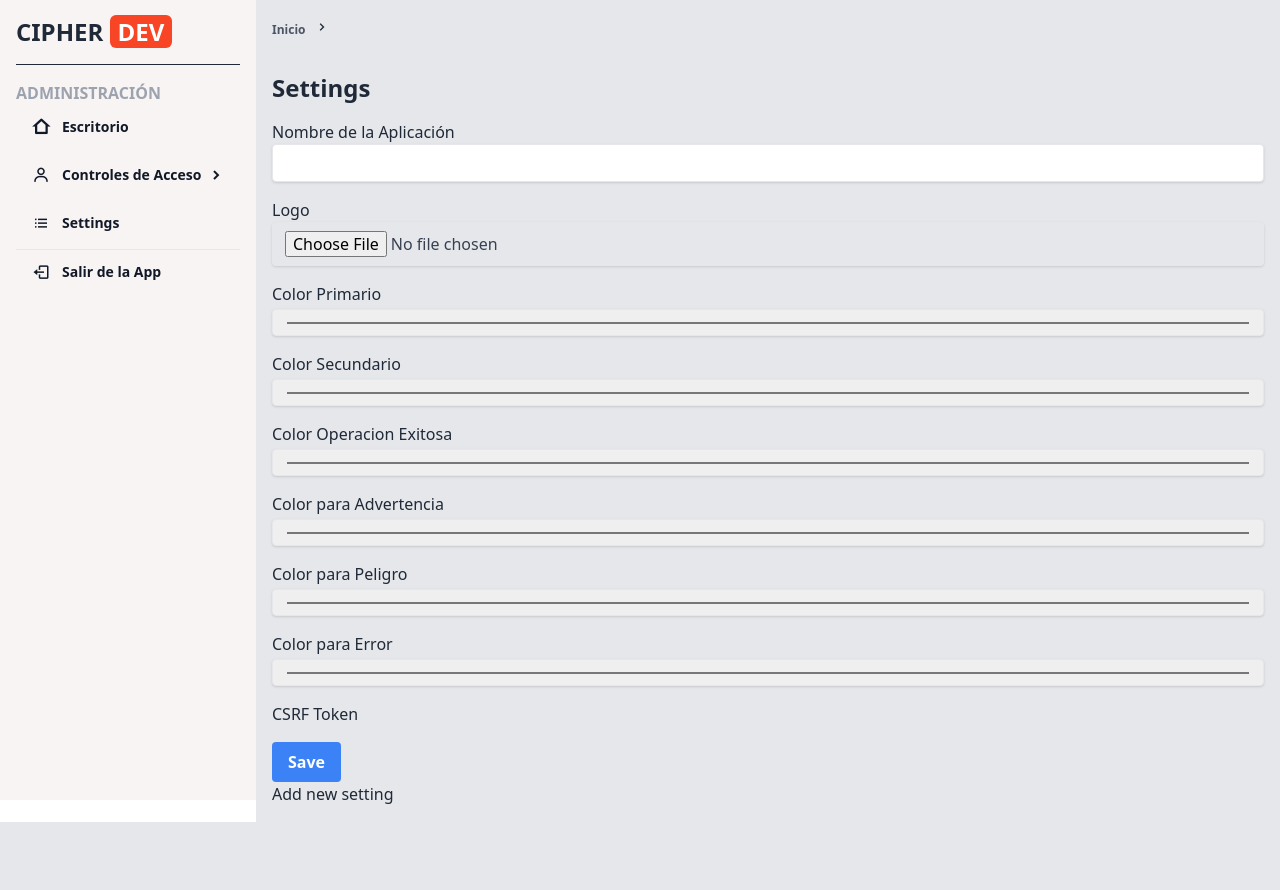
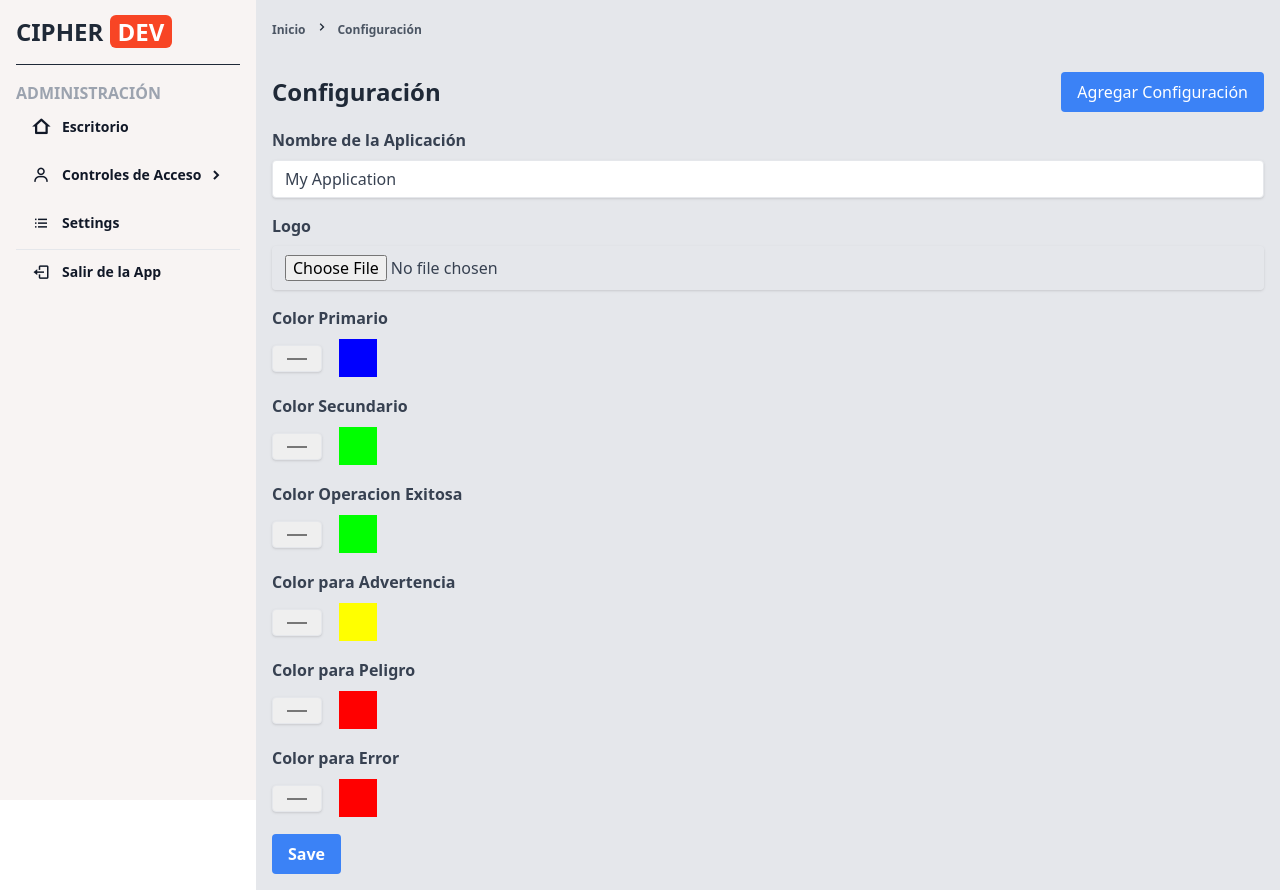
Before and after one commit to luisurbinanet/flask_app_crud_users, a Flask app: page /settings/ in a window 1280 px wide. Before the commit the page ends 822 px from the top, so only its background shows below. Run offline with Flask 2, Linux system fonts and the light colour scheme; data comes from the database, SQL or seed files in the repository; some libraries are stand-ins or nearby versions.

Commit message:
Pre-release

```diff
--- a/blueprints/settings/forms.py
+++ b/blueprints/settings/forms.py
@@ -1,5 +1,7 @@
 from flask_wtf import FlaskForm
 from wtforms import StringField, FileField, ColorField, validators
+from wtforms.validators import ValidationError
+import re
 
 def generate_settings_form(settings):
     class SettingsForm(FlaskForm):
@@ -15,3 +17,12 @@ def generate_settings_form(settings):
         setattr(SettingsForm, setting.key, field)
 
     return SettingsForm
+
+def validate_key(form, field):
+    if re.search(r'\s', field.data):
+        raise ValidationError('Key must not contain spaces.')
+    field.data = re.sub(r'\s+', '-', field.data.strip().lower())
+class AddSettingForm(FlaskForm):
+    key = StringField('Key', validators=[validators.DataRequired()])
+    label = StringField('Label', validators=[validators.DataRequired()])
+    value = StringField('Value', validators=[validators.Optional()])
--- a/blueprints/settings/views.py
+++ b/blueprints/settings/views.py
@@ -1,10 +1,16 @@
-from flask import render_template, redirect, url_for, flash, request
-from . import settings_bp
-from .forms import generate_settings_form
+from flask import Blueprint, render_template, redirect, url_for, flash, request, current_app
 from extensions import db
 from models import Settings
+from .forms import generate_settings_form, AddSettingForm
+from sqlalchemy.exc import IntegrityError
+import os
+from werkzeug.utils import secure_filename
+from werkzeug.datastructures import FileStorage
 
-module = 'Configuración'
+from . import settings_bp  # Importar el Blueprint desde __init__.py
+
+model_label = 'Configuración'
+plural_model_label = model_label
 
 # Valores predeterminados
 default_settings = [
@@ -30,37 +36,53 @@ def config():
     initialize_default_settings()
     settings = Settings.query.all()
     SettingsForm = generate_settings_form(settings)
-    form = SettingsForm(request.form)
+    form = SettingsForm()
+
+    # Prepopulate the form with existing settings values
+    if request.method == 'GET':
+        for setting in settings:
+            form_field = getattr(form, setting.key)
+            form_field.data = setting.value
 
     if form.validate_on_submit():
-        for key, value in form.data.items():
-            if key == 'csrf_token':
-                continue
-            setting = Settings.query.filter_by(key=key).first()
-            if setting:
-                setting.value = value
-            else:
-                setting = Settings(key=key, value=value, label=setting.label)
-                db.session.add(setting)
-        db.session.commit()
-        flash('Settings updated successfully.')
+        try:
+            with db.session.no_autoflush:
+                for setting in settings:
+                    form_field = getattr(form, setting.key)
+                    if form_field.data is not None:
+                        if setting.key == 'logo' and isinstance(form_field.data, FileStorage):
+                            file = form_field.data
+                            if file.filename != '':
+                                filename = secure_filename(file.filename)
+                                file_path = os.path.join(current_app.config['UPLOAD_FOLDER'], 'logo', filename)
+                                file.save(file_path)
+                                setting.value = filename
+                        else:
+                            setting.value = form_field.data
+                    else:
+                        setting.value = ""
+            db.session.commit()
+            flash('Settings updated successfully.')
+        except IntegrityError:
+            db.session.rollback()
+            flash('An error occurred while updating settings.', 'error')
         return redirect(url_for('settings.config'))
 
-    return render_template('settings/form.html', form=form, title='Settings')
+    return render_template('settings/form.html', form=form, modelLabel=model_label, pluralModelLabel=plural_model_label)
 
 @settings_bp.route('/add', methods=['GET', 'POST'])
 def add_setting():
-    if request.method == 'POST':
-        key = request.form.get('key')
-        value = request.form.get('value')
-        label = request.form.get('label')
+    form = AddSettingForm()
+    if form.validate_on_submit():
+        key = form.key.data
+        value = form.value.data
+        label = form.label.data
 
-        if key and value and label:
+        if key and label:
             setting = Settings(key=key, value=value, label=label)
             db.session.add(setting)
             db.session.commit()
             flash('Setting added successfully.')
-
             return redirect(url_for('settings.config'))
 
-    return render_template('settings/add_setting.html', title='Add Setting')
+    return render_template('settings/add_setting.html', form=form, action='Agregar', modelLabel=model_label, pluralModelLabel=plural_model_label)
--- a/config.py
+++ b/config.py
@@ -8,5 +8,5 @@ class Config:
     SQLALCHEMY_DATABASE_URI = os.getenv('DATABASE_URL', 'sqlite:///db.sqlite3')
     SQLALCHEMY_TRACK_MODIFICATIONS = False
     WTF_CSRF_ENABLED = True
-    UPLOAD_FOLDER = os.path.join(os.path.dirname(os.path.abspath(__file__)), 'static/images/avatar')
+    UPLOAD_FOLDER = os.path.join(os.path.dirname(os.path.abspath(__file__)), 'static/images')
     MAX_CONTENT_LENGTH = 16 * 1024 * 1024
--- a/migrations/versions/a6bd2b7d3f43_initial_migration.py
+++ b/migrations/versions/37dc0eca952a_initial_migration.py
@@ -1,8 +1,8 @@
 """Initial migration
 
-Revision ID: a6bd2b7d3f43
+Revision ID: 37dc0eca952a
 Revises:
-Create Date: 2024-07-23 19:05:32.786639
+Create Date: 2024-07-23 20:12:26.977078
 
 """
 from alembic import op
@@ -10,7 +10,7 @@ import sqlalchemy as sa
 
 
 # revision identifiers, used by Alembic.
-revision = 'a6bd2b7d3f43'
+revision = '37dc0eca952a'
 down_revision = None
 branch_labels = None
 depends_on = None
--- a/models/settings.py
+++ b/models/settings.py
@@ -4,4 +4,4 @@ class Settings(db.Model):
     id = db.Column(db.Integer, primary_key=True)
     key = db.Column(db.String(64), unique=True, nullable=False)
     label = db.Column(db.String(64), nullable=False)
-    value = db.Column(db.String(64), unique=False, nullable=False)
+    value = db.Column(db.String(64), nullable=False, default="")
--- a/templates/components/header_with_button.html
+++ b/templates/components/header_with_button.html
@@ -1,4 +1,11 @@
+{% if module_settings %}
+<div class="flex justify-between items-center mb-4">
+    <h1 class="text-2xl font-bold">{{ action }} {{ modelLabel }}</h1>
+    <a href="{{ url_create }}" class="bg-blue-500 text-white px-4 py-2 rounded">Volver a {{ modelLabel }}</a>
+</div>
+{% else %}
 <div class="flex justify-between items-center mb-4">
     <h1 class="text-2xl font-bold">{{ pluralModelLabel }}</h1>
     <a href="{{ url_create }}" class="bg-blue-500 text-white px-4 py-2 rounded">Agregar {{ modelLabel }}</a>
 </div>
+{% endif %}
--- a/templates/settings/form.html
+++ b/templates/settings/form.html
@@ -1,22 +1,51 @@
 {% extends "layout.html" %}
 
-{% block title %}{{ title }}{% endblock %}
+{% block title %}{{ pluralModelLabel }}{% endblock %}
 
 {% block content %}
 <div class="p-4">
     {% include "breadcrumb.html" %}
-    <h1 class="text-2xl font-bold mb-4">{{ title }}</h1>
+
+    {% set url_create = url_for('settings.add_setting') %}
+    {% include "components/header_with_button.html" %}
+
     <form method="POST" enctype="multipart/form-data">
         {{ form.hidden_tag() }}
         {% for field in form %}
-            <div class="mb-4">
-                <label for="{{ field.id }}"
-                    class_="block text-gray-700 font-bold mb-2">{{ field.label }}</label>
-                {{ field(class_="shadow appearance-none border rounded w-full py-2 px-3 text-gray-700 leading-tight focus:outline-none focus:shadow-outline") }}
-            </div>
+            {% if field.type != 'CSRFTokenField' %}
+                <div class="mb-4">
+                    <label for="{{ field.id }}" class="block text-gray-700 font-bold mb-2">{{ field.label }}</label>
+                    {% if field.type == 'FileField' %}
+                        {{ field(class="shadow appearance-none border rounded w-full py-2 px-3 text-gray-700 leading-tight focus:outline-none focus:shadow-outline") }}
+                        {% if field.data %}
+                            <div class="mt-2">
+                                <img src="{{ url_for('static', filename='images/logo/' ~ field.data) }}" alt="Current Logo" class="h-20">
+                            </div>
+                        {% endif %}
+                    {% elif 'color' in field.id %}
+                        <div class="flex items-center">
+                            {{ field(class="shadow appearance-none border rounded py-2 px-3 text-gray-700 leading-tight focus:outline-none focus:shadow-outline") }}
+                            <div id="{{ field.id }}-color-box" class="w-10 h-10 ml-4 border" style="background-color: {{ field.data }};"></div>
+                        </div>
+                    {% else %}
+                        {{ field(class="shadow appearance-none border rounded w-full py-2 px-3 text-gray-700 leading-tight focus:outline-none focus:shadow-outline") }}
+                    {% endif %}
+                </div>
+            {% endif %}
         {% endfor %}
         <button class="bg-blue-500 hover:bg-blue-700 text-white font-bold py-2 px-4 rounded focus:outline-none focus:shadow-outline" type="submit">Save</button>
     </form>
-    <a href="{{ url_for('settings.add_setting') }}">Add new setting</a>
 </div>
+
+<script>
+    document.addEventListener('DOMContentLoaded', (event) => {
+        const colorFields = document.querySelectorAll('input[type="color"]');
+        colorFields.forEach(field => {
+            field.addEventListener('input', (event) => {
+                const colorBox = document.getElementById(`${field.id}-color-box`);
+                colorBox.style.backgroundColor = event.target.value;
+            });
+        });
+    });
+</script>
 {% endblock %}
```
Also changed, not shown: app.py (+4 -4 lines), templates/settings/add_setting.html (+11 -9 lines), 1 other file.
